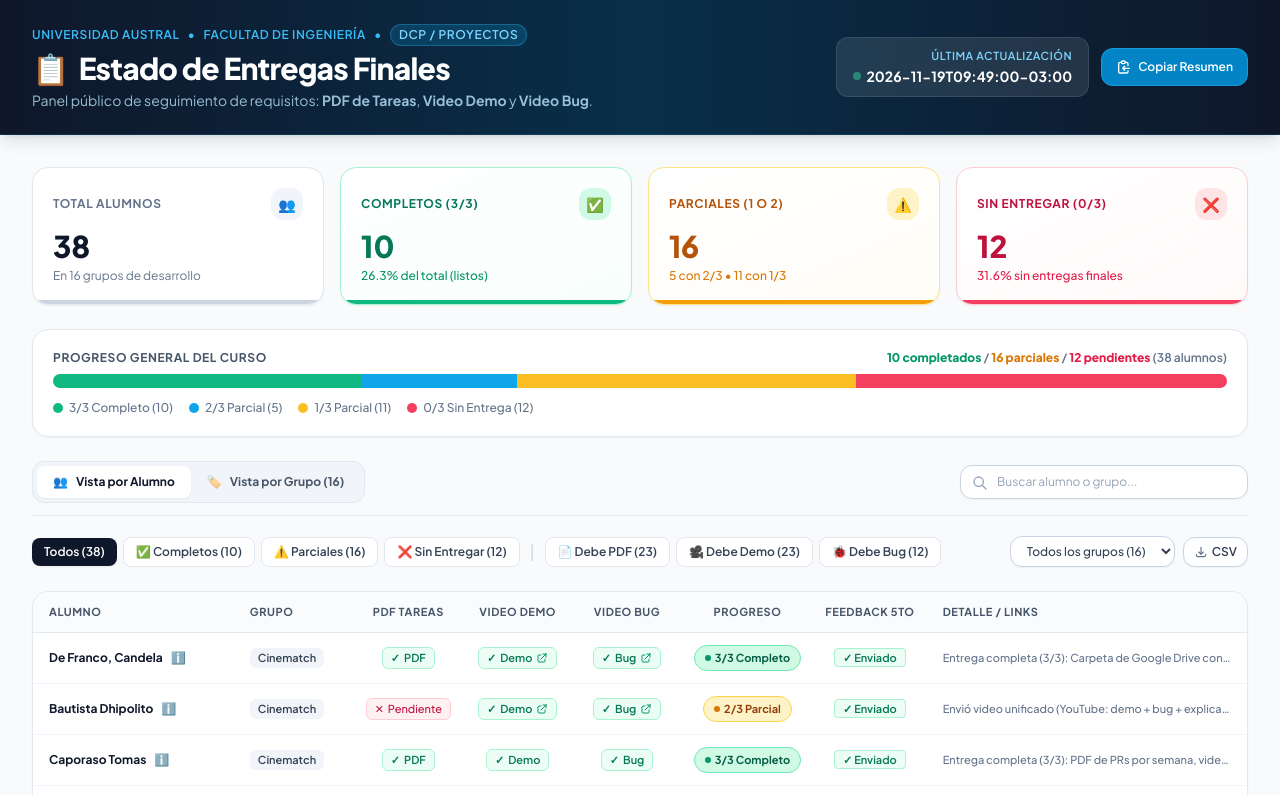
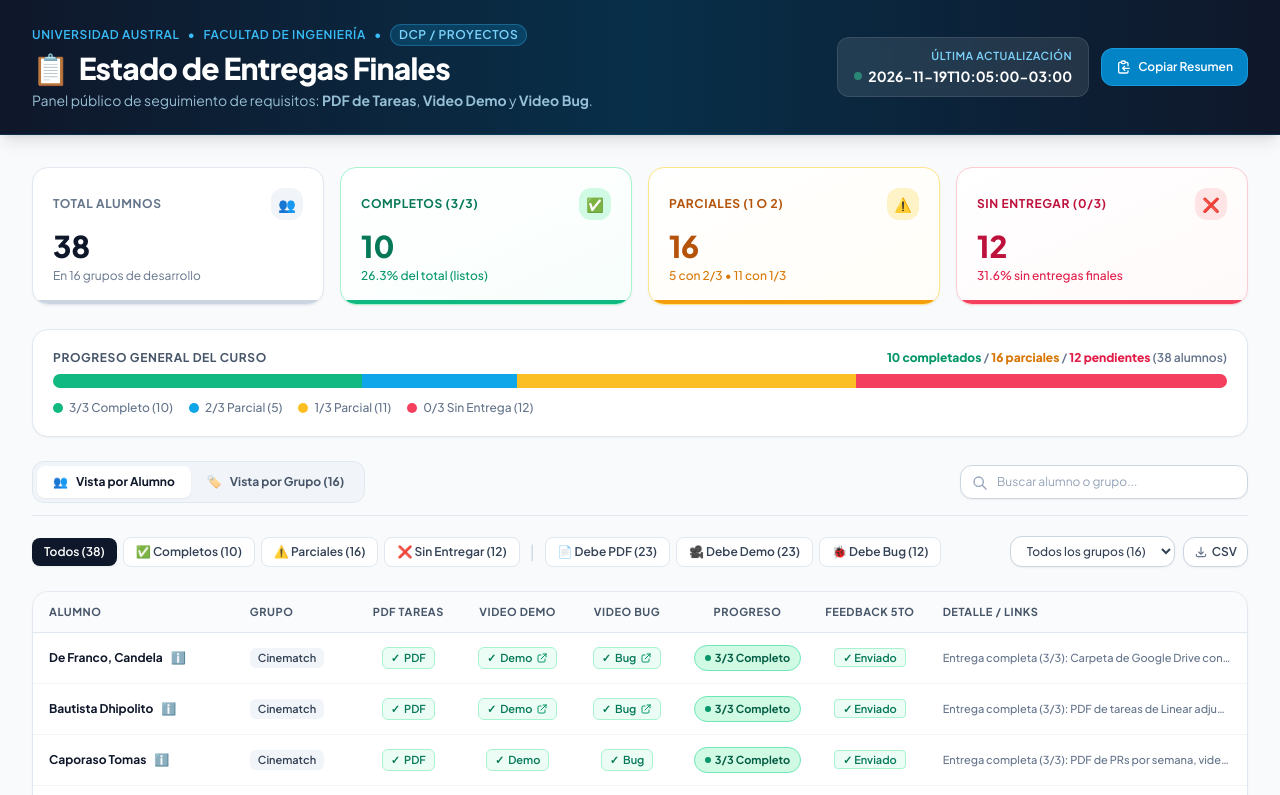
Before and after one commit to austral-prog/entregas-finales, a plain HTML site: page index.html in a window 1280 px wide. Shown: the top 795 px of the page. Drawn offline with nearby package versions, Linux system fonts and the light colour scheme.

Commit message:
feat: complete Bautista D'Hipolito deliverables tracking

```diff
--- a/index.html
+++ b/index.html
@@ -64,7 +64,7 @@
             <div class="text-[11px] uppercase tracking-wider text-sky-300 font-semibold">Última Actualización</div>
             <div class="text-sm font-bold text-white flex items-center gap-1.5 justify-end mt-0.5">
               <span class="w-2 h-2 rounded-full bg-emerald-400 animate-pulse"></span>
-              2026-11-19T09:49:00-03:00
+              2026-11-19T10:05:00-03:00
             </div>
           </div>
           <button onclick="copyGeneralReport()" class="inline-flex items-center gap-1.5 bg-sky-600 hover:bg-sky-500 text-white text-xs font-semibold px-3.5 py-2.5 rounded-xl shadow-sm transition active:scale-95 border border-sky-400/40" title="Copiar informe para Discord/Slack">
@@ -294,13 +294,13 @@
   <!-- Application Logic & Embedded Data -->
   <script>
     const APP_DATA = {
-  "updated_at": "2026-11-19T09:49:00-03:00",
+  "updated_at": "2026-11-19T10:05:00-03:00",
   "summary": {
     "total_students": 38,
-    "complete": 34,
-    "partial": 4,
+    "complete": 35,
+    "partial": 3,
     "missing": 0,
-    "complete_percentage": 89.5
+    "complete_percentage": 92.1
   },
   "deliverables": [
     {
@@ -340,9 +340,11 @@
       "group_id": 1,
       "group_name": "Cinematch",
       "tasks_pdf": {
-        "submitted": false,
-        "value": "",
-        "date": null
+        "submitted": true,
+        "value": "Mis_Tareas_de_Linear_Cinematch_Bautista_DHipolito.pdf",
+        "date": "2026-11-19",
+        "local_file": "/attachments/Mis_Tareas_de_Linear_Cinematch_Bautista_DHipolito.pdf",
+        "file_url": "/attachments/Mis_Tareas_de_Linear_Cinematch_Bautista_DHipolito.pdf"
       },
       "demo_video": {
         "submitted": true,
@@ -358,10 +360,10 @@
         "submitted": true,
         "value": "Feedback_Lideres_5to_Lab2-Bautista DHipolito.xlsx"
       },
-      "completed_count": 2,
-      "status": "partial",
-      "last_email_date": "2026-11-15",
-      "notes": "Envió video unificado (YouTube: demo + bug + explicación de tareas) y Excel de feedback el 15/11. Queda pendiente la recepción del documento PDF con el detalle de tareas."
+      "completed_count": 3,
+      "status": "complete",
+      "last_email_date": "2026-11-19",
+      "notes": "Entrega completa (3/3): PDF de tareas de Linear adjunto el 19/11 (Mis Tareas de Linear - Cinematch.pdf), video unificado de demo+bug y feedback de líderes."
     },
     {
       "student_id": "s-913c4935",
@@ -1538,9 +1540,11 @@
           "group_id": 1,
           "group_name": "Cinematch",
           "tasks_pdf": {
-            "submitted": false,
-            "value": "",
-            "date": null
+            "submitted": true,
+            "value": "Mis_Tareas_de_Linear_Cinematch_Bautista_DHipolito.pdf",
+            "date": "2026-11-19",
+            "local_file": "/attachments/Mis_Tareas_de_Linear_Cinematch_Bautista_DHipolito.pdf",
+            "file_url": "/attachments/Mis_Tareas_de_Linear_Cinematch_Bautista_DHipolito.pdf"
           },
           "demo_video": {
             "submitted": true,
@@ -1556,10 +1560,10 @@
             "submitted": true,
             "value": "Feedback_Lideres_5to_Lab2-Bautista DHipolito.xlsx"
           },
-          "completed_count": 2,
-          "status": "partial",
-          "last_email_date": "2026-11-15",
-          "notes": "Envió video unificado (YouTube: demo + bug + explicación de tareas) y Excel de feedback el 15/11. Queda pendiente la recepción del documento PDF con el detalle de tareas."
+          "completed_count": 3,
+          "status": "complete",
+          "last_email_date": "2026-11-19",
+          "notes": "Entrega completa (3/3): PDF de tareas de Linear adjunto el 19/11 (Mis Tareas de Linear - Cinematch.pdf), video unificado de demo+bug y feedback de líderes."
         },
         {
           "student_id": "s-913c4935",
@@ -1598,10 +1602,10 @@
         }
       ],
       "total_students": 3,
-      "complete_students": 2,
+      "complete_students": 3,
       "expected_items": 9,
-      "submitted_items": 8,
-      "percentage": 88.9
+      "submitted_items": 9,
+      "percentage": 100.0
     },
     {
       "id": 2,
```
Also changed, not shown: deliverables.json (+13 -11 lines).
